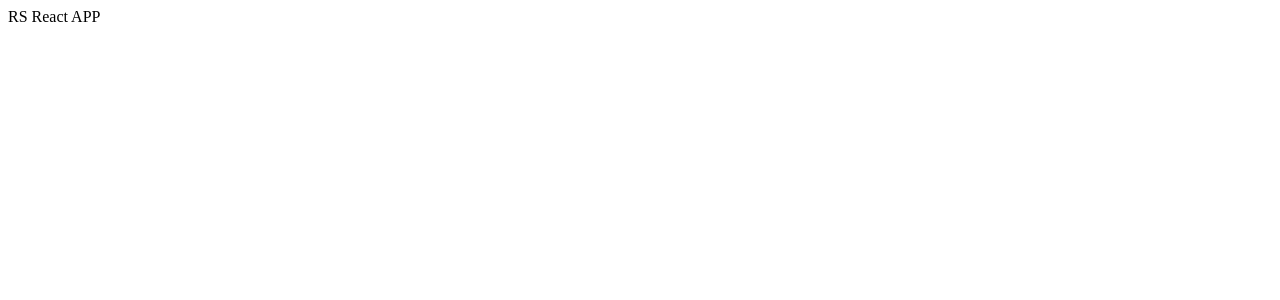
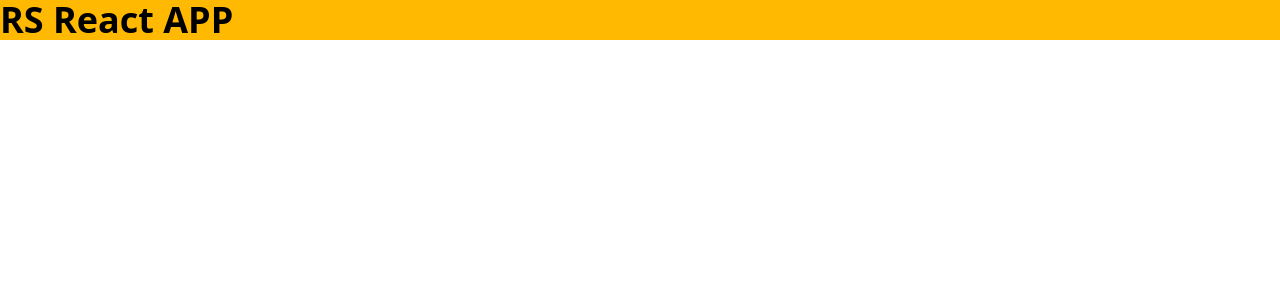
Before and after one commit to oibioib/rs-react-app, a React (Vite) app: page / in a window 1280 px wide. Shown: the top 300 px of the page. Built offline with nearby package versions, Linux system fonts and the light colour scheme.

Commit message:
feat: setup tailwind css

```diff
--- a/package.json
+++ b/package.json
@@ -20,6 +20,7 @@
     "@commitlint/cli": "^19.6.1",
     "@commitlint/config-conventional": "^19.6.0",
     "@eslint/js": "^9.17.0",
+    "@tailwindcss/vite": "^4.0.1",
     "@types/react": "^18.3.18",
     "@types/react-dom": "^18.3.5",
     "@vitejs/plugin-react": "^4.3.4",
@@ -32,7 +33,9 @@
     "eslint-plugin-react-refresh": "^0.4.16",
     "globals": "^15.14.0",
     "husky": "^9.1.7",
-    "prettier": "3.4.2",
+    "prettier": "^3.4.2",
+    "prettier-plugin-tailwindcss": "^0.6.11",
+    "tailwindcss": "^4.0.1",
     "typescript": "~5.6.2",
     "typescript-eslint": "^8.18.2",
     "vite": "^6.0.5"
--- a/prettier.config.js
+++ b/prettier.config.js
@@ -4,6 +4,7 @@ const config = {
   semi: true,
   singleQuote: true,
   arrowParens: 'always',
+  plugins: ['prettier-plugin-tailwindcss'],
 };
 
 export default config;
--- a/src/App.css
+++ b/src/App.css
@@ -0,0 +1 @@
+@import 'tailwindcss';
--- a/src/App.tsx
+++ b/src/App.tsx
@@ -1,7 +1,7 @@
 import './App.css';
 
 const App = () => {
-  return <>RS React APP</>;
+  return <h1 className="bg-amber-400 text-4xl font-bold">RS React APP</h1>;
 };
 
 export default App;
--- a/vite.config.ts
+++ b/vite.config.ts
@@ -1,7 +1,8 @@
 import { defineConfig } from 'vite';
 import react from '@vitejs/plugin-react';
+import tailwindcss from '@tailwindcss/vite';
 
 // https://vite.dev/config/
 export default defineConfig({
-  plugins: [react()],
+  plugins: [react(), tailwindcss()],
 });
```
Also changed, not shown: 1 other file (tests, documents, lock files or other folders).
